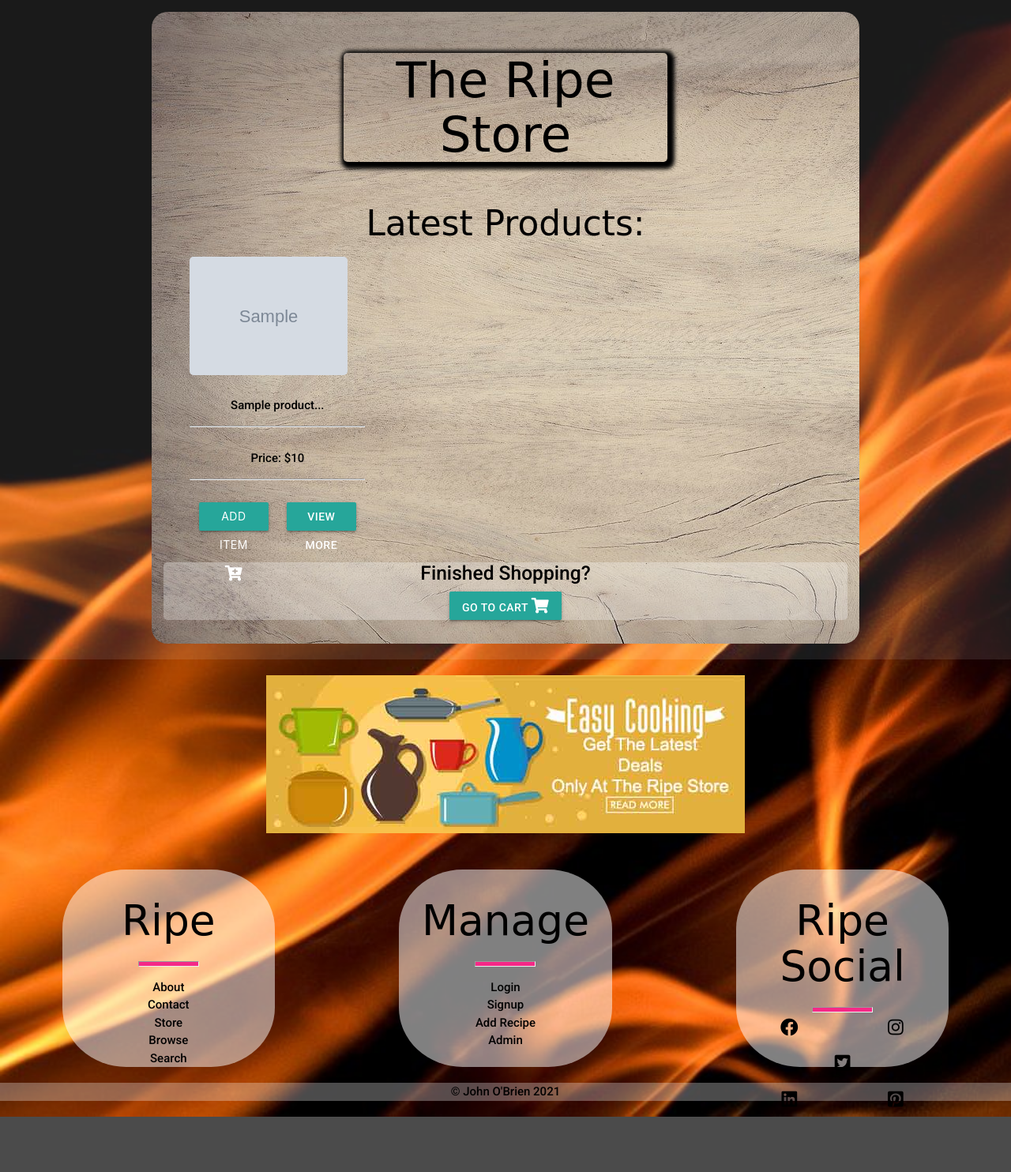
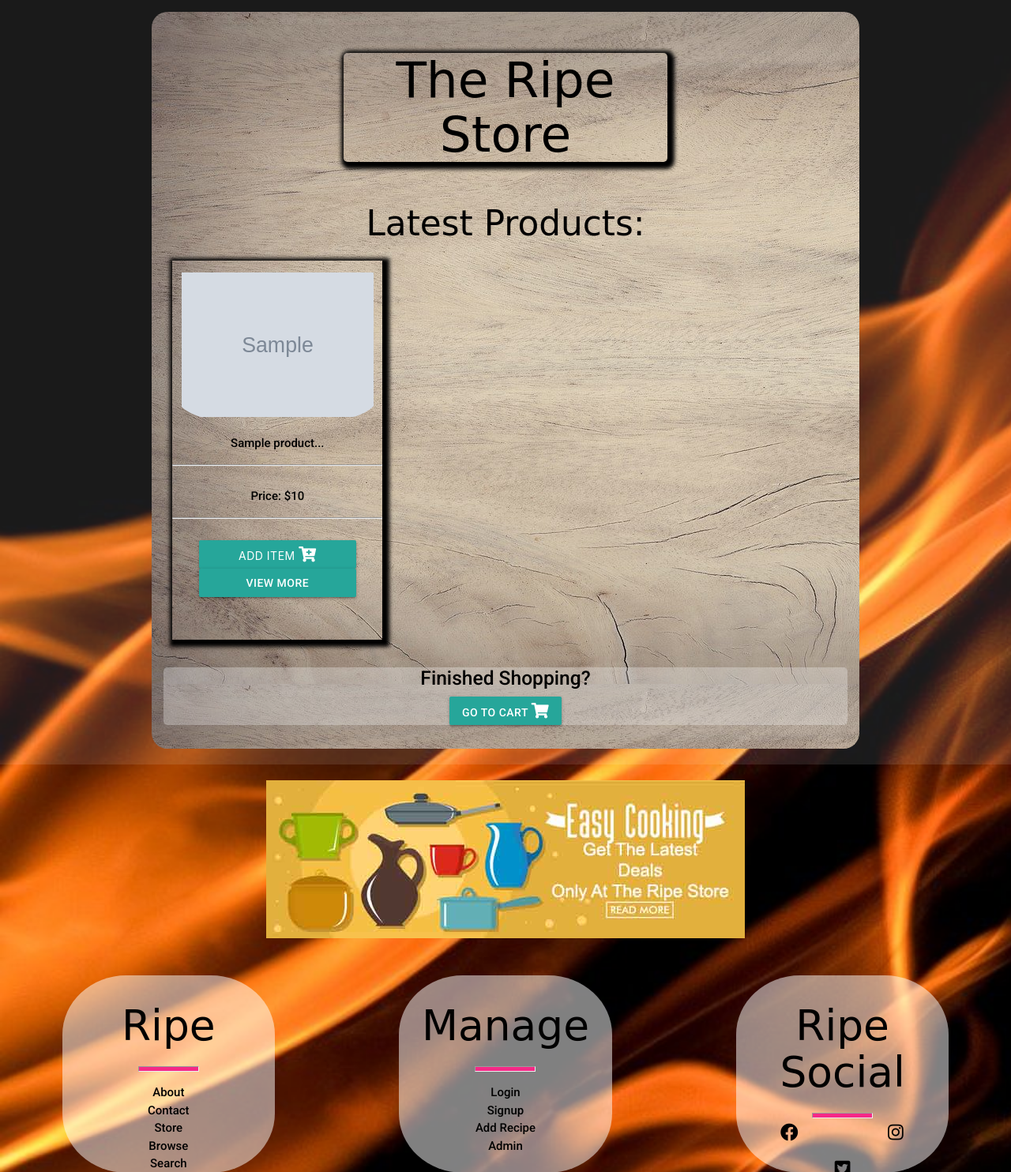
Before and after one commit to J-O-B/ripe-recipe, a Flask app: page /store in a window 1280 px wide. Shown: the part 195-1679 px from the top of the page at 79% size. Before the commit the page ends 1609 px from the top, so only its background shows below. Run offline with Flask 2, Linux system fonts and the light colour scheme; grey boxes marked "Sample" are stand-in pictures; a database or web service that is not in the repository returns one stand-in record (values such as "Sample title"); some libraries are stand-ins or nearby versions; some web fonts are replaced.

Commit message:
updated css on store page for screen widths

```diff
--- a/static/css/style.css
+++ b/static/css/style.css
@@ -941,11 +941,13 @@ nav.nav-extended .nav-wrapper {
 
 /*---------------------------------------------------------------------------------------- Store */
 
-#productImgPreview img{
-   height:150px;
+.productImgPreview img{
+    width:100%;
 }
-#productImgPreview{
+.productImgPreview{
     width:100%;
+    height:200px;
+    border-radius: 20%;
     overflow: hidden;
 }
 .smallProdPhotos img{
@@ -967,6 +969,34 @@ nav.nav-extended .nav-wrapper {
 }
 #payDiv{
     height:675px;
+}
+.prodItems{
+    margin-bottom: 20px;
+    height: 450px;
+    padding: 10px;
+}
+@media screen and (max-width: 1350px){
+    .prodItems{
+        height: 480px;
+    }
+}
+@media screen and (max-width: 650px){
+    .prodItems{
+        height: auto;
+    }
+    .buttons .btn{
+        font-size: smaller;
+    }
+}
+
+.prodItems img{
+    padding-top: 15px;
+}
+.innerProdCard{
+    margin-top: 5px;
+    margin-bottom: 5px;
+    height:100%;
+    width:100%;
 }
 /*---------------------------------------------------------------------------------------- Product Page */
 .smallProdImg img{
--- a/templates/store.html
+++ b/templates/store.html
@@ -11,13 +11,15 @@
             <div class="row">
                 <h3 class="center-align">Latest Products:</h3>
                 {% for product in products %}
-                <div class="col s6 m4 center-align">
-                    <div class="col s10 offset-s1 center-align">
-                        <div class="row" id="productImgPreview">
-                            <img src="{{product.photos[0]}}" class="soft-corners" alt="Product Photo">
+                <div class="col s10 offset-s1 m4 center-align prodItems">
+                    <div class="col s12 center-align border innerProdCard">
+                        <div class="row center-align">
+                            <div class="col s12 productImgPreview">
+                                <img src="{{product.photos[0]}}" class="soft-corners" alt="Product Photo">
+                            </div>
                         </div>
                         <div class="row">
-                            <p>{{ product.name[:40] }}...</p>
+                            <p>{{ product.name }}...</p>
                             <hr>
                         </div>
                         <div class="row">
@@ -25,17 +27,17 @@
                             <hr>
                         </div>
                         <div class="row">
-                            <div class="col s12 m6">
+                            <div class="col s10 offset-s1 buttons">
                                 <form method="POST" action="{{url_for('store')}}">
                                     <input type="text" name="id" id="id" class="hidden" value="{{product._id}}">
                                     <input type="text" name="name" id="name" class="hidden" value="{{product.name}}">
                                     <input type="text" name="price" id="price" class="hidden" value="{{product.price}}">
-                                    <button type="submit" id="product{{product._id}}" name="addToCart" class="btn center-align addToCart">Add Item <i class="fas fa-cart-plus"></i></button>
+                                    <button type="submit" id="product{{product._id}}" name="addToCart" class="btn col s12 center-align addToCart">Add Item <i class="fas fa-cart-plus"></i></button>
                                 </form>
                             </div>
-                            <div class="col s12 m6">
+                            <div class="col s10 offset-s1 buttons">
                                 <!-- Modal Trigger -->
-                                <a class="btn modal-trigger" href="#{{product._id}}">View More</a>
+                                <a class="btn col s12 modal-trigger" href="#{{product._id}}">View More</a>
                             </div>
                         </div>
                         <!-- Modal Structure -->
```
Also changed, not shown: assets/readme/infoArc.md (+3 -1 lines).
